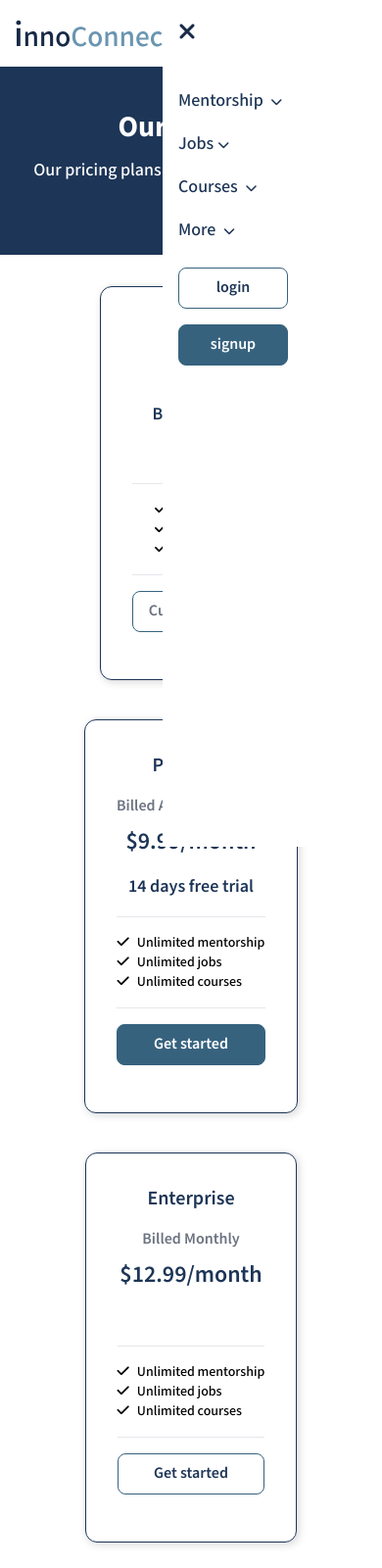
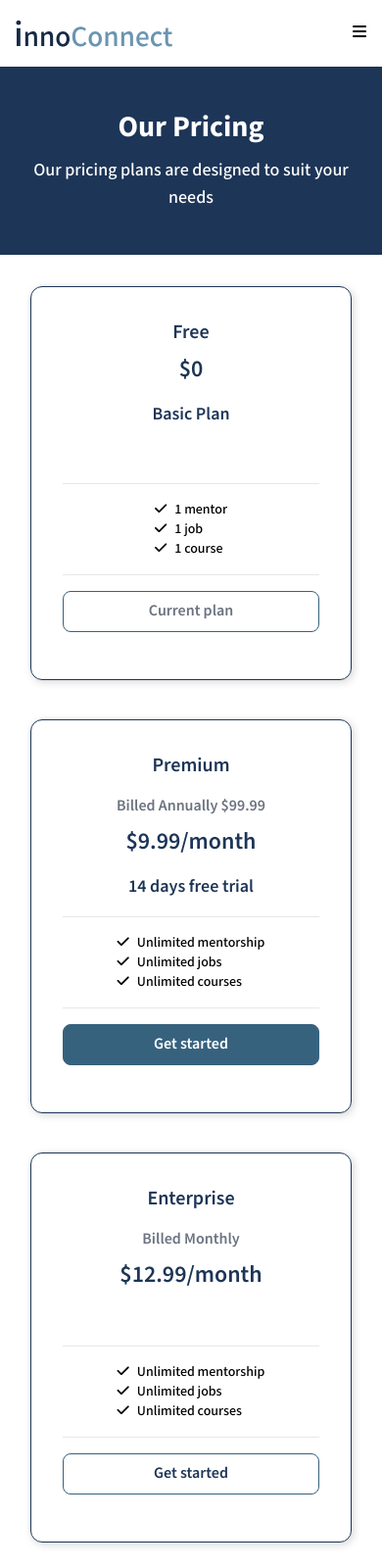
Before and after one commit to nnodim/tiidelabProject, a website: page pricing.html in a window 390 px wide. Shown: the top 1600 px of the page at 98% size. Drawn offline with Linux system fonts and the light colour scheme.

Commit message:
changes to navbar

```diff
--- a/pricing.html
+++ b/pricing.html
@@ -14,12 +14,12 @@
 
 <body class="font-Mada">
     <header class="sticky top-0 z-50 bg-white">
-        <nav class="py-5">
-            <div class="container mx-auto flex justify-between items-center relative px-4">
+        <nav class="relative z-50 py-5">
+            <div class="container mx-auto flex justify-between items-center px-4">
                 <a href="index.html"><img class="w-40 md:w-full" src="assets/logo.svg" alt="innoConnect logo"></a>
                 <div id="navMenu"
-                    class="bg-white absolute top-0 right-0 lg:static lg:flex flex-col lg:flex-row h-screen w-56 lg:h-auto lg:w-3/4 justify-between">
-                    <button aria-label="Close" id="close" type="button" class="mb-8 px-4 lg:hidden"><i
+                    class="bg-white hidden absolute top-0 right-0 lg:static lg:flex flex-col lg:flex-row h-screen w-56 lg:h-auto lg:w-3/4 justify-between">
+                    <button aria-label="Close" id="close" type="button" class="mb-8 p-4 lg:hidden"><i
                             class="text-2xl text-primary-06 fa-solid fa-close"></i></button>
                     <div class="flex flex-col lg:flex-row gap-x-4">
                         <div class="dropdown group item relative">
@@ -46,18 +46,16 @@
                             </div>
                         </div>
                         <div class="dropdown group relative">
-                            <div href="#"
-                                class="dropdownbtn cursor-pointer font-medium text-lg text-[#1D3557] px-4 py-2">
-                                Courses <i
-                                    class="ml-1 transition-all duration-100 text-xs fa-solid fa-chevron-down"></i>
-                            </div>
-                            <div
-                                class="menu hidden transition ease-linear duration-100   absolute z-10 bg-white w-40 mt-1 shadow rounded-b">
-                                <a href="#" class="text-gray-800 px-4 py-2 block">UI/UX</a>
-                                <a href="#" class="text-gray-800 px-4 py-2 block">Frontend Development</a>
-                                <a href="#" class="text-gray-800 px-4 py-2 block">Backend Development</a>
-                                <a href="course.html" class="text-gray-800 px-4 py-2 block">More </a>
-                            </div>
+                            <a href="course.html"
+                                class="block cursor-pointer font-medium text-lg text-[#1D3557] px-4 py-2">
+                                Courses
+                            </a>
+                        </div>
+                        <div class="dropdown group relative">
+                            <a href="pricing.html"
+                                class="block cursor-pointer font-medium text-lg text-[#1D3557] px-4 py-2">
+                                Pricing
+                            </a>
                         </div>
                         <div class="dropdown group relative">
                             <div href="#"
@@ -95,7 +93,7 @@
             </div>
         </section>
         <div class="py-8 container mx-auto px-4 flex flex-col lg:flex-row justify-center items-center gap-10 min-h-[40rem]">
-            <div class="border border-primary-05 shadow-btn rounded-xl p-8 sm:w-80">
+            <div class="border border-primary-05 shadow-btn rounded-xl p-8 w-11/12 sm:w-80">
                 <div class="text-center text-primary-05">
                     <h3 class="text-xl font-semibold">Free</h3>
                     <p class="text-2xl font-semibold my-2 ">$0</p>
@@ -111,7 +109,7 @@
                 <button
                     class="my-4 w-full text-gray-500 font-semibold border border-secondary-06 text-center rounded-lg px-4 py-2 block  transition-all cursor-not-allowed">Current plan</button>
             </div>
-            <div class="border border-primary-05 shadow-btn rounded-xl p-8 sm:w-80">
+            <div class="border border-primary-05 shadow-btn rounded-xl p-8 w-11/12 sm:w-80">
                 <div class="text-center text-primary-05">
                     <h3 class="text-xl font-semibold">Premium</h3>
                     <p class="text-gray-500 font-semibold mt-4">Billed Annually $99.99</p>
@@ -129,7 +127,7 @@
                     class="text-center text-white w-full block my-4 font-semibold border bg-secondary-06 border-secondary-06 rounded-lg px-4 py-2 active:bg-secondary-07 hover:shadow-btn">Get
                     started</button>
             </div>
-            <div class="border border-primary-05 shadow-btn rounded-xl p-8 sm:w-80">
+            <div class="border border-primary-05 shadow-btn rounded-xl p-8 w-11/12 sm:w-80">
                 <div class="text-center text-primary-05">
                     <h3 class="text-xl font-semibold">Enterprise</h3>
                     <p class="text-gray-500 font-semibold mt-4">Billed Monthly</p>
@@ -200,6 +198,7 @@
             </div>
         </div>
     </footer>
+    <script src="script.js"></script>
 </body>
 
 </html>
```
Also changed, not shown: Application.html (+14 -16 lines), blog.html (+14 -16 lines), blogDetails.html (+14 -16 lines), community-page.html (+14 -16 lines), course.html (+14 -16 lines), courseDetail.html (+14 -16 lines), faq.html (+14 -16 lines), index.html (+14 -16 lines), jobDetails.html (+14 -16 lines), jobSearch.html (+15 -17 lines), mentorForm.html (+14 -16 lines), mentors.html (+14 -16 lines), nav.html (+14 -16 lines), termsAndConditions.html (+14 -16 lines), 1 more files.
